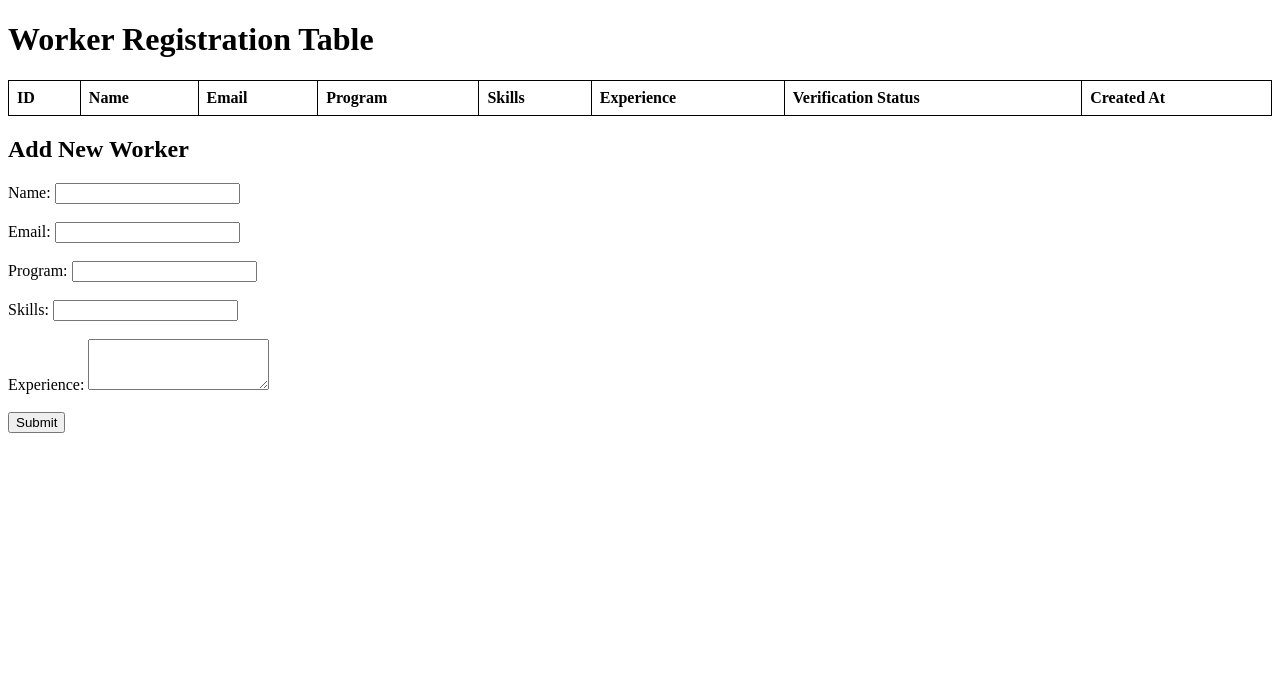
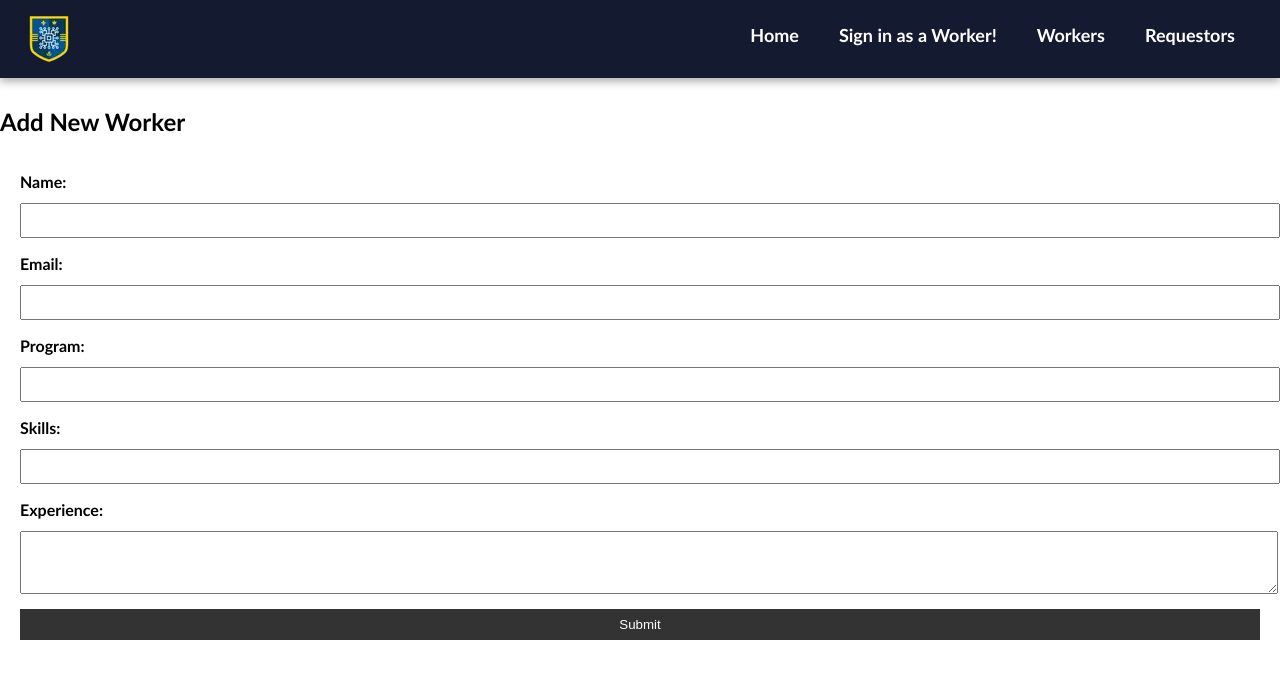
Before and after one commit to raajKainth/turk, a website: page public/formPage.html in a window 1280 px wide. Drawn offline with Linux system fonts and the light colour scheme; no server answers.

Commit message:
Created external style sheet, navbar.

```diff
--- a/public/formPage.html
+++ b/public/formPage.html
@@ -4,62 +4,42 @@
   <meta charset="UTF-8">
   <meta name="viewport" content="width=device-width, initial-scale=1.0">
   <title>Worker Registration Table</title>
-  <style>
-    table {
-      width: 100%;
-      border-collapse: collapse;
-      margin: 20px 0;
-    }
-    table, th, td {
-      border: 1px solid black;
-    }
-    th, td {
-      padding: 8px;
-      text-align: left;
-    }
-  </style>
+  <link rel="stylesheet" href="styles.css">
 </head>
 <body>
-  <h1>Worker Registration Table</h1>
-
-  <!-- Table to display dynamic data -->
-  <table>
-    <thead>
-      <tr>
-        <th>ID</th>
-        <th>Name</th>
-        <th>Email</th>
-        <th>Program</th>
-        <th>Skills</th>
-        <th>Experience</th>
-        <th>Verification Status</th>
-        <th>Created At</th>
-      </tr>
-    </thead>
-    <tbody id="workerTableBody">
-      <!-- Dynamic rows will go here -->
-    </tbody>
-  </table>
-
+    <!-- Navbar -->
+    <nav class="navbar">
+      <div class="logo">
+        <img src="../assets/css-logo-shield.webp" alt="Logo">
+        </div>
+      <ul class="nav-links">
+        <li><a href="home.html">Home</a></li>
+        <li><a href="formpage.html">Sign in as a Worker!</a></li>
+        <li><a href="workerpage.html">Workers</a></li>
+        <li><a href="requestorpage.html">Requestors</a></li>
+      </ul>
+    </nav>
+  <div class="container">
     <h2>Add New Worker</h2>
     <form id="addWorkerForm">
       <label for="name">Name:</label>
       <input type="text" id="name" name="name" required>
-    <br><br>
+
       <label for="email">Email:</label>
       <input type="email" id="email" name="email" required>
-    <br><br>
+
       <label for="program">Program:</label>
       <input type="text" id="program" name="program" required>
-    <br><br>
+
       <label for="skills">Skills:</label>
       <input type="text" id="skills" name="skills" required>
-    <br><br>
+
       <label for="experience">Experience:</label>
       <textarea id="experience" name="experience" rows="3" required></textarea>
-    <br><br>
+
       <button type="submit">Submit</button>
     </form>
+  </div>
 
   <script>
     // Function to fetch workers from the server and display them in the table
--- /dev/null
+++ b/public/styles.css
@@ -0,0 +1,129 @@
+/* General styles */
+body {
+    margin: 0;
+    font-family: Calibri, sans-serif;
+    line-height: 2.0;
+  }
+
+  /* Navbar styles */
+.navbar {
+    display: flex;
+    align-items: center;
+    justify-content: space-between;
+    background-color: #141a2f; /* Dark blue color */
+    box-shadow: 0 4px 8px rgba(0, 0, 0, 0.3);
+    padding: 15px 25px;
+    position: sticky;
+    top: 0;
+    z-index: 1000;
+    color: white;
+    margin: 0;
+}
+
+/* Navbar logo container */
+.navbar .logo {
+    display: flex;
+    align-items: center;
+    justify-content: center;
+    font-size: 22px;
+    font-weight: bold;
+    text-transform: uppercase;
+    letter-spacing: 2px;
+    color: #f0f0f0;
+    background: transparent;
+}
+
+/* Navbar links */
+.navbar .nav-links {
+    display: flex;
+    list-style: none;
+    margin: 0;
+    padding: 0;
+}
+  .navbar .nav-links li {
+    margin: 0 20px;
+    position: relative;
+  }
+
+  .navbar .nav-links li a {
+    text-decoration: none;
+    color: white;
+    font-size: 18px;
+    font-weight: bold;
+    transition: color 0.3s ease, transform 0.3s ease;
+  }
+
+  .navbar .nav-links li a:hover {
+    color: #f0a500;
+    transform: scale(1.1);
+  }
+
+  .navbar .nav-links li a::after {
+    content: '';
+    display: block;
+    width: 0;
+    height: 3px;
+    background: #f0a500;
+    transition: width 0.3s ease-in-out;
+    margin-top: 5px;
+  }
+
+  .navbar .nav-links li a:hover::after {
+    width: 100%;
+  }
+
+  /* Optional animation for active link */
+  .navbar .nav-links li.active a {
+    color: #f0a500;
+  }
+
+  /* Add glow effect */
+  .navbar .nav-links li a:hover {
+    text-shadow: 0 0 10px rgba(240, 165, 0, 0.8);
+  }
+
+
+  /* Table styles */
+  table {
+    width: 100%;
+    border-collapse: collapse;
+    margin: 20px 0;
+  }
+
+  table, th, td {
+    border: 1px solid black;
+  }
+
+  th, td {
+    padding: 8px;
+    text-align: left;
+  }
+
+  /* Form styles */
+  form {
+    margin: 20px;
+  }
+
+  form label {
+    display: block;
+    font-weight: bold;
+    margin-top: 10px;
+  }
+
+  form input, form textarea, form button {
+    width: 100%;
+    padding: 8px;
+    margin-top: 5px;
+  }
+
+  form button {
+    background-color: #333;
+    color: white;
+    border: none;
+    cursor: pointer;
+    transition: background-color 0.3s ease;
+  }
+
+  form button:hover {
+    background-color: #555;
+  }
```
Also changed, not shown: public/home.html (added, +56 -0 lines), public/requestorPage.html (+31 -32 lines), public/workerPage.html (+65 -27 lines), assets/css-logo-shield.webp (added), 1 other file. Lines whose indentation alone changed are shown as unchanged.
